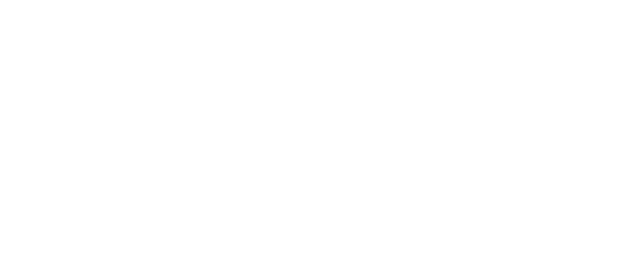
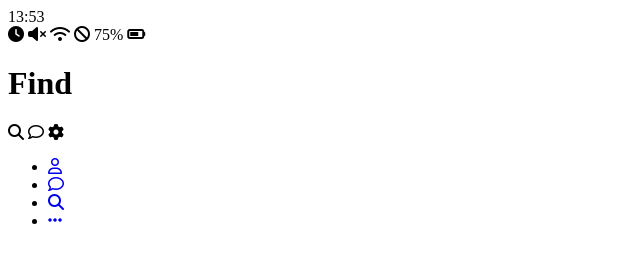
Before and after one commit to Dolmihyun/kakao-clone-2, a plain HTML site: page find.html in a window 1280 px wide. Shown: the whole page, without its empty margins (0-640 px from the left). Drawn offline with Linux system fonts and the light colour scheme.

```diff
--- a/find.html
+++ b/find.html
@@ -0,0 +1,65 @@
+<!DOCTYPE html>
+<html lang="en">
+  <head>
+    <meta charset="UTF-8" />
+    <meta name="viewport" content="width=device-width, initial-scale=1.0" />
+    <meta http-equiv="X-UA-Compatible" content="ie=edge" />
+    <script src="https://kit.fontawesome.com/078e7c5b60.js"></script>
+    <title>Find | Kakao Clone</title>
+  </head>
+  <body>
+    <div class="status-bar">
+      <div class="status-bar__column">
+        <span class="status-bar__clock">13:53</span>
+      </div>
+      <div class="status-bar__column">
+        <i class="fas fa-clock"></i>
+        <i class="fas fa-volume-mute"></i>
+        <i class="fa fa-wifi"></i>
+        <i class="fa fa-ban"></i>
+        <span class="status_bar__battery-level">75%</span>
+        <i class="fa fa-battery-three-quarters"></i>
+      </div>
+    </div>
+    <header class="header">
+      <div class="header__header-column">
+        <h1 class="header__title">Find</h1>
+      </div>
+      <div class="header__header-column">
+        <span class="header__icon">
+          <i class="fa fa-search"></i>
+        </span>
+        <span class="header__icon">
+          <i class="far fa-comment"></i>
+        </span>
+        <span class="header__icon">
+          <i class="fas fa-cog"></i>
+        </span>
+      </div>
+    </header>
+    <nav class="nav">
+      <ul class="nav__list">
+        <li class="nav__list-item">
+          <a href="friends.html" class="nav__list-link">
+            <i class="far fa-user"></i>
+          </a>
+        </li>
+        <li class="nav__list-item">
+          <a href="index.html" class="nav__list-link">
+            <i class="far fa-comment"></i>
+          </a>
+        </li>
+        <li class="nav__list-item">
+          <a href="find.html" class="nav__list-link">
+            <i class="fas fa-search"></i>
+          </a>
+        </li>
+        <li class="nav__list-item">
+          <a href="more.html" class="nav__list-link">
+            <i class="fas fa-ellipsis-h"></i>
+          </a>
+        </li>
+      </ul>
+    </nav>
+  </body>
+</html>
```
Also changed, not shown: friends.html (+65 -0 lines), index.html (+57 -2 lines), more.html (+65 -0 lines).
